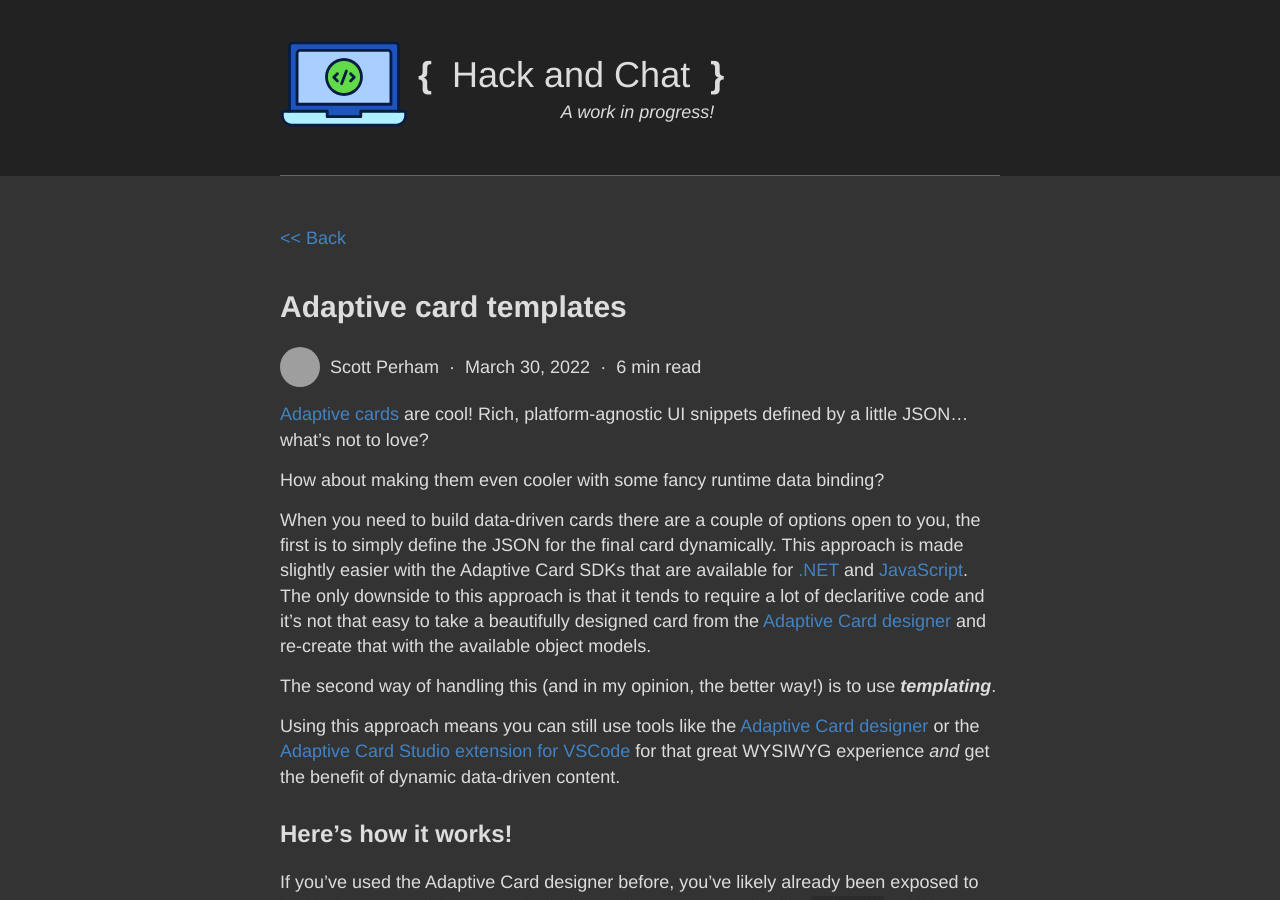
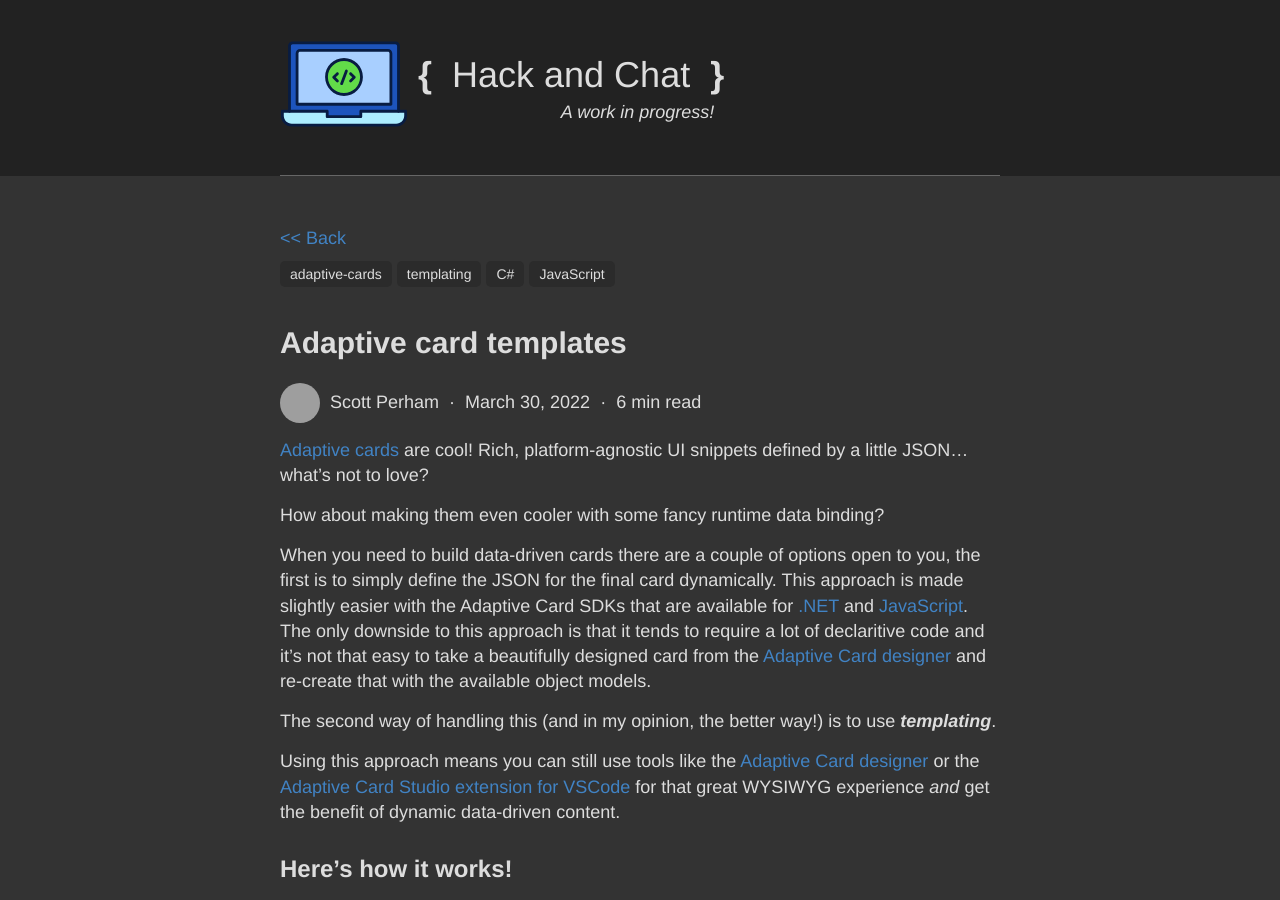
Before and after one commit to scottperham/hack-and-chat, a Jekyll site: the page built from _posts/2022-03-30-adaptive-card-templates.md, in a window 1280 px wide and 900 px high. Built offline with Jekyll 4.4.1, drawn with Linux system fonts in a browser that asks for light colours; grey boxes are pictures that could not be loaded.

Commit message:
Aded tags to the top of the posts

```diff
--- a/_layouts/post.html
+++ b/_layouts/post.html
@@ -5,6 +5,12 @@
 <article class="post">
 
   <a href="/">&lt;&lt; Back</a>
+
+  <div style="margin: 10px 0 0 0;">
+    {% for tag in page.tags %}
+      <span class="tag">{{tag}}</span>
+    {% endfor %}
+  </div>
 
   <h1>{{ page.title }}</h1>
 
```
